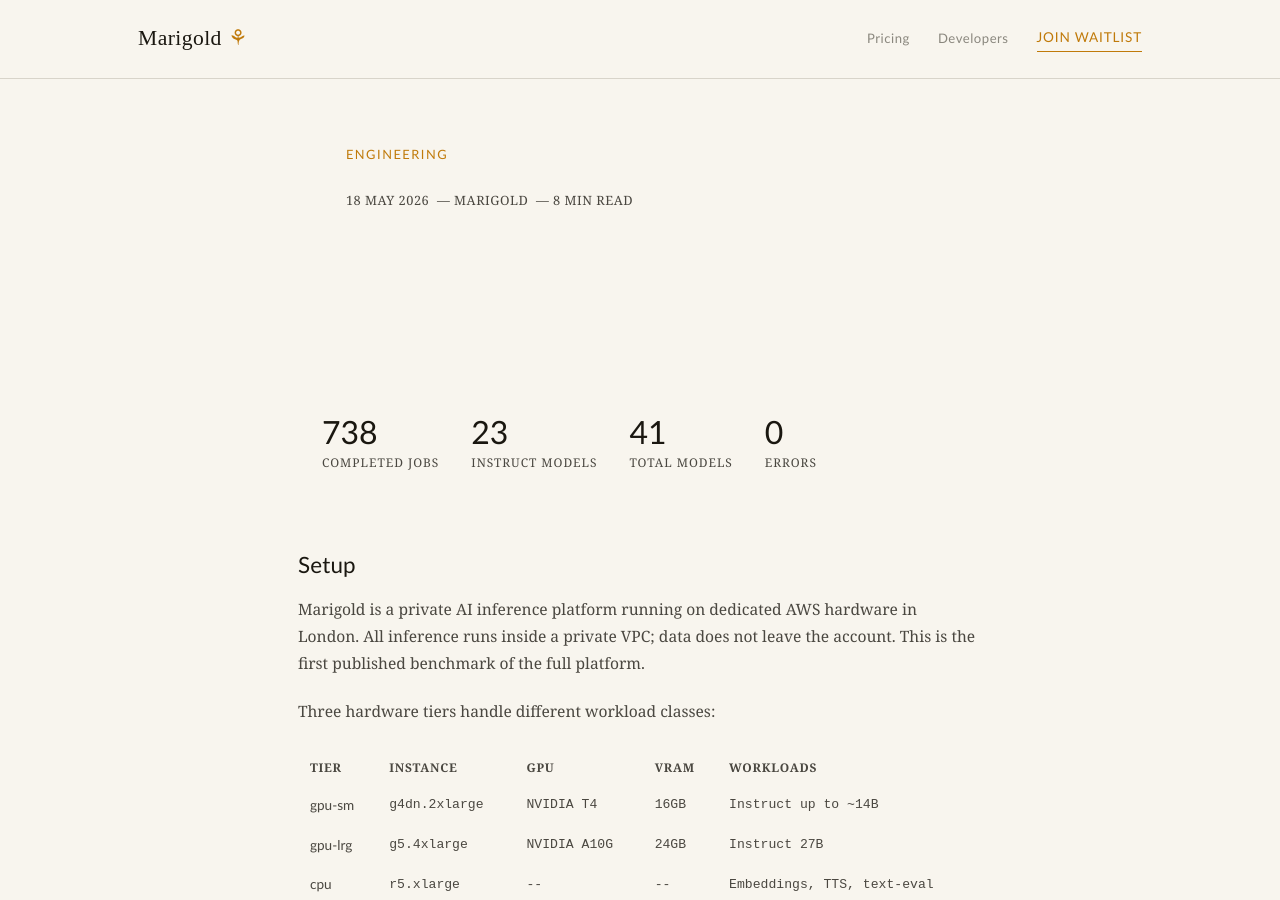
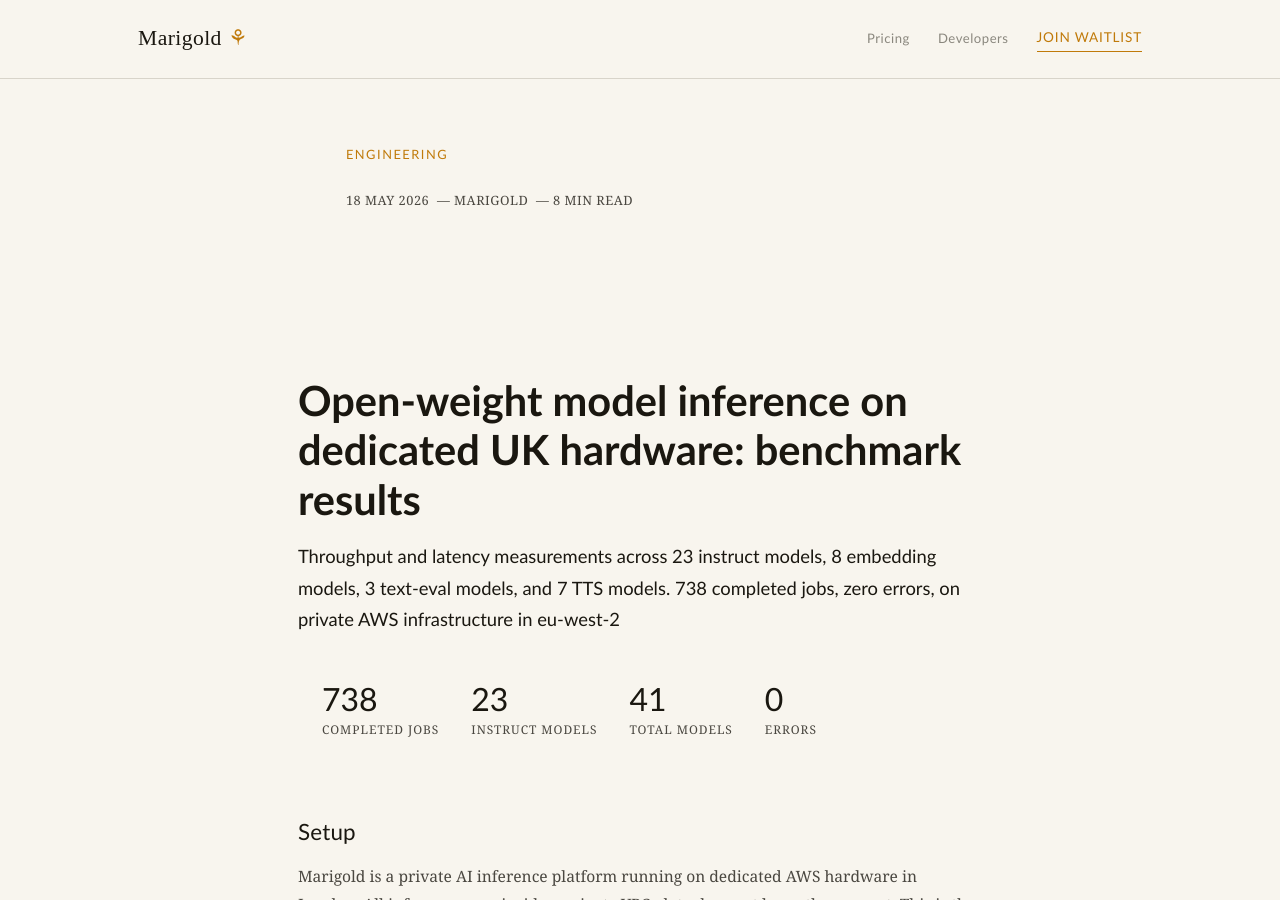
Before and after one commit to bayinfosys/marigold-web, a Jekyll site: the page built from blog/_posts/2026-05-18-open-weight-inference-benchmark-2026.html, in a window 1280 px wide and 900 px high. Built offline with Jekyll 4.4.1, drawn with Linux system fonts in a browser that asks for light colours; some web fonts are replaced; a style sheet for code colours, icons or effects is not loaded.

Commit message:
fix: post formatting

```diff
--- a/blog/_posts/2026-05-18-open-weight-inference-benchmark-2026.html
+++ b/blog/_posts/2026-05-18-open-weight-inference-benchmark-2026.html
@@ -224,6 +224,10 @@
 
 <div class="post-body wrap" itemprop="articleBody">
 
+<h1>Open-weight model inference on dedicated UK hardware: benchmark results</h1>
+<p>Throughput and latency measurements across 23 instruct models, 8 embedding models, 3 text-eval models, and 7 TTS models. 738 completed jobs, zero errors, on private AWS infrastructure in eu-west-2</p>
+
+
 <div class="post-stat-row">
   <div class="post-stat"><span class="post-stat-value">738</span><span class="post-stat-label">Completed jobs</span></div>
   <div class="post-stat"><span class="post-stat-value">23</span><span class="post-stat-label">Instruct models</span></div>
```
